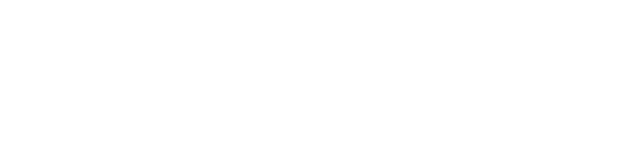
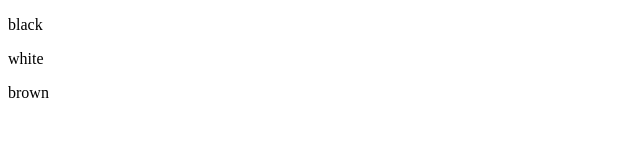
Before and after one commit to mmuncar544l/prueba, a plain HTML site: page index.html in a window 1280 px wide. Shown: the whole page, without its empty margins (0-640 px from the left). Drawn offline with Linux system fonts and the light colour scheme.

Commit message:
parrafos

```diff
--- a/index.html
+++ b/index.html
@@ -6,6 +6,8 @@
     <title>titulo</title>
 </head>
 <body>
-
+    <p>black</p>
+    <p>white</p>
+    <p>brown</p>
 </body>
 </html>
```
